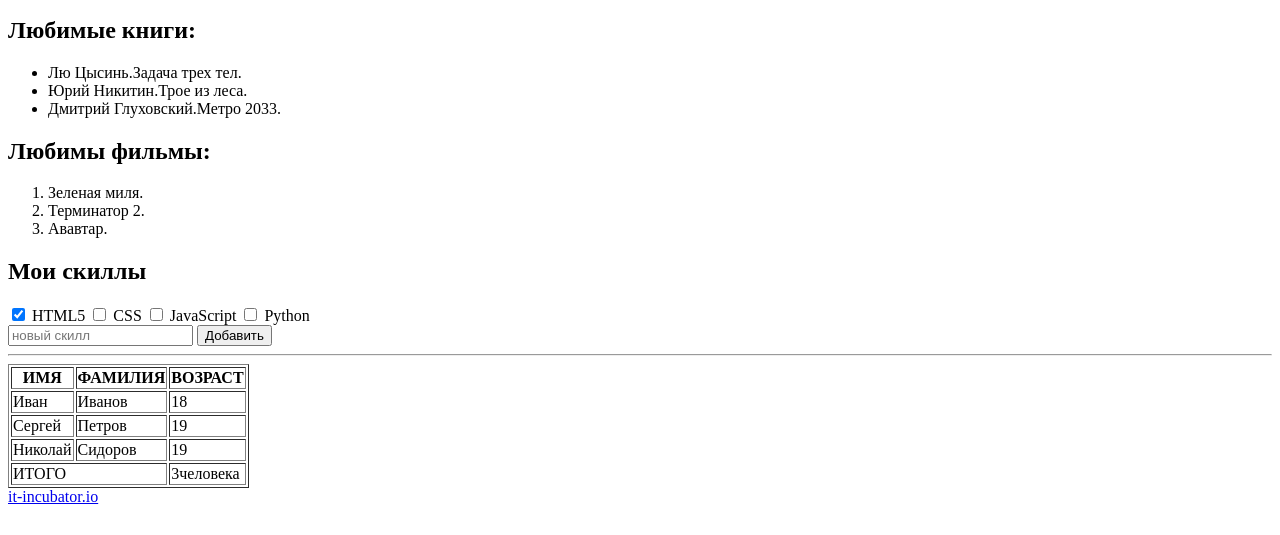
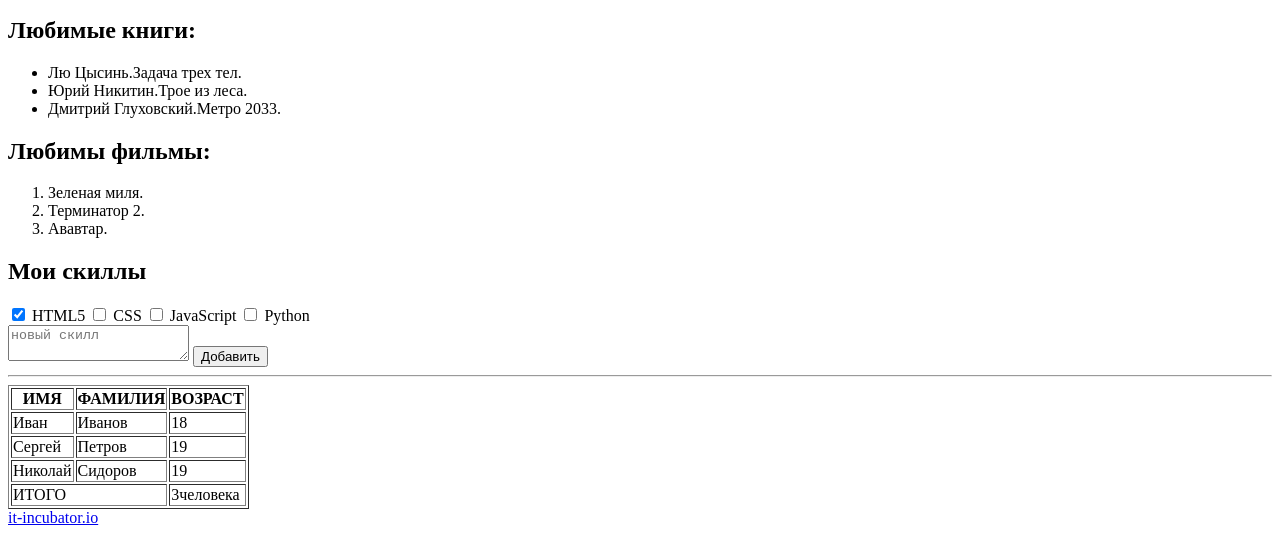
Before and after one commit to Seergey900/project, a plain HTML site: page index.html in a window 1280 px wide. Shown: the part 453-988 px from the top of the page. Before the commit the page ends 967 px from the top, so only its background shows below. Drawn offline with Linux system fonts and the light colour scheme.

Commit message:
completed

```diff
--- a/index.html
+++ b/index.html
@@ -51,7 +51,7 @@
         <label for="skill4"> Python</label>
     </div>
     <label>
-        <input type="text" placeholder="новый скилл">
+        <textarea placeholder="новый скилл"></textarea>
     </label>
     <button>Добавить</button>
 <hr>
```
